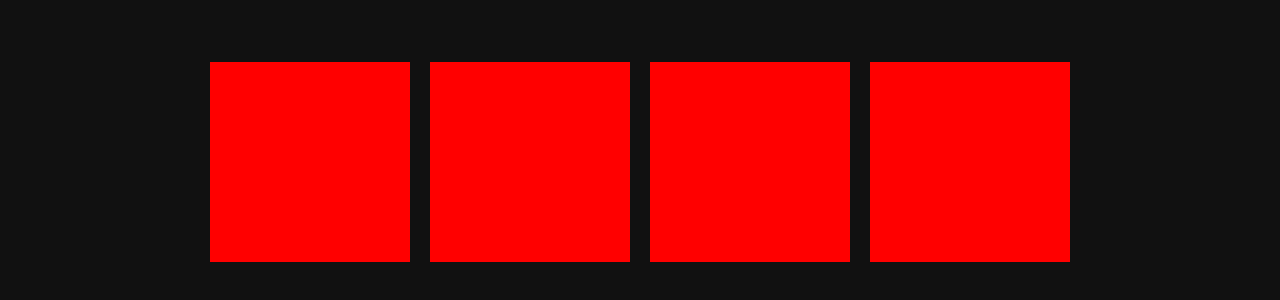
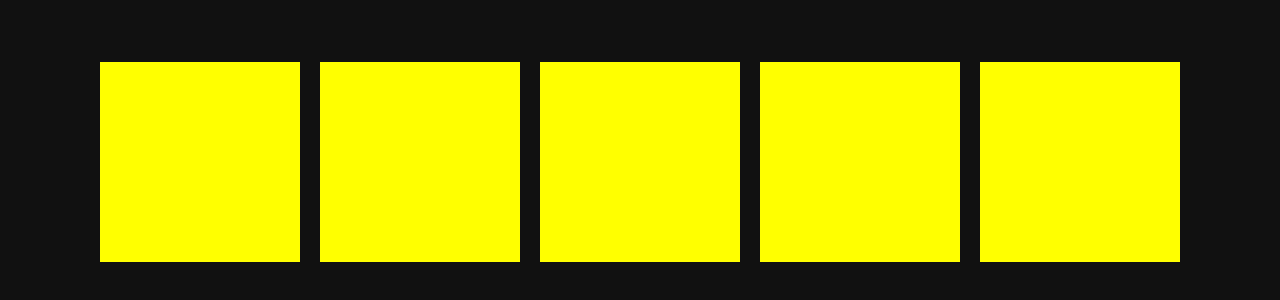
Before and after one commit to JohamSMC/responsiveImagePop-Up, a plain HTML site: page index.html in a window 1280 px wide. Shown: the part 238-538 px from the top of the page. Drawn offline with Linux system fonts and the light colour scheme.

Commit message:
step Two

```diff
--- a/index.html
+++ b/index.html
@@ -25,6 +25,12 @@
             <div class="imgBx">
             </div>
         </div>
+        <div class="box">
+            <div class="imgBx">
+            </div>
+        </div>
     </section>
+
+    <script src="script.js"></script>
 </body>
 </html>
--- a/style.css
+++ b/style.css
@@ -25,3 +25,12 @@ section .box {
 	margin: 10px;
 	overflow: hidden;
 }
+
+section .box .imgBx {
+	position: relative;
+	top: 0;
+	left: 0;
+	width: 100%;
+	height: 100%;
+	background: #ff0;
+}
```
